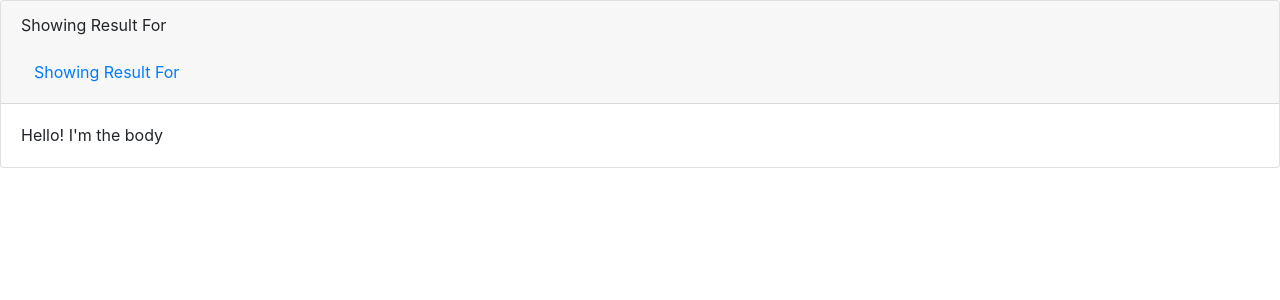
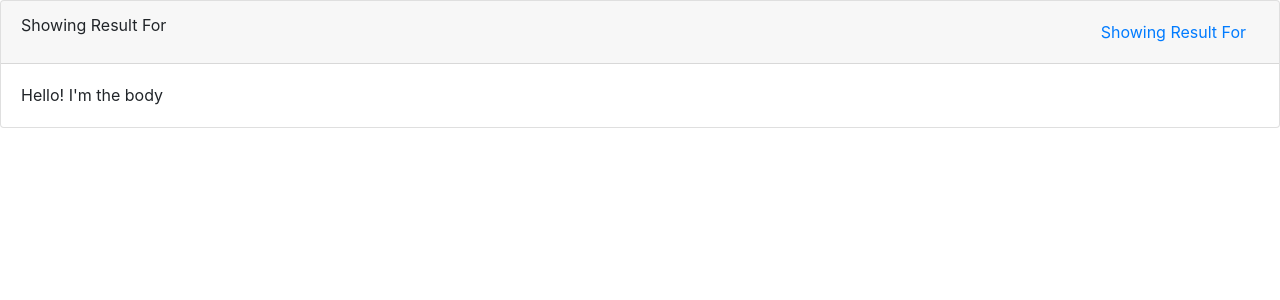
Before and after one commit to Harsh-Sama/resizeablecomponent, a React (Create React App) app: page / in a window 1280 px wide. Shown: the top 300 px of the page. Built offline with nearby package versions, Linux system fonts and the light colour scheme.

Commit message:
flex added

```diff
--- /dev/null
+++ b/src/AccordionComp.css
@@ -0,0 +1,5 @@
+.flex-div{
+	display: flex;
+	flex-direction: row;
+	justify-content: space-between;
+}
--- a/src/AccordionComp.js
+++ b/src/AccordionComp.js
@@ -2,6 +2,7 @@
 import Accordion from 'react-bootstrap/Accordion'
 import { Card } from 'react-bootstrap';
 import { Button } from 'react-bootstrap';
+import './AccordionComp.css';
 
 const AccordionComp = () => {
 
@@ -9,10 +10,12 @@
 			<Accordion defaultActiveKey="0">
 			  <Card>
 			    <Card.Header>
-			    <p>Showing Result For</p>
-			      <Accordion.Toggle as={Button} variant="link" eventKey="0">
-			        Showing Result For
-			      </Accordion.Toggle>
+			    <div className="flex-div">
+				    <span>Showing Result For</span>
+				      <Accordion.Toggle as={Button} variant="link" eventKey="0">
+				        Showing Result For
+				      </Accordion.Toggle>
+			    </div>
 			    </Card.Header>
 			    <Accordion.Collapse eventKey="0">
 			      <Card.Body>Hello! I'm the body</Card.Body>
```
